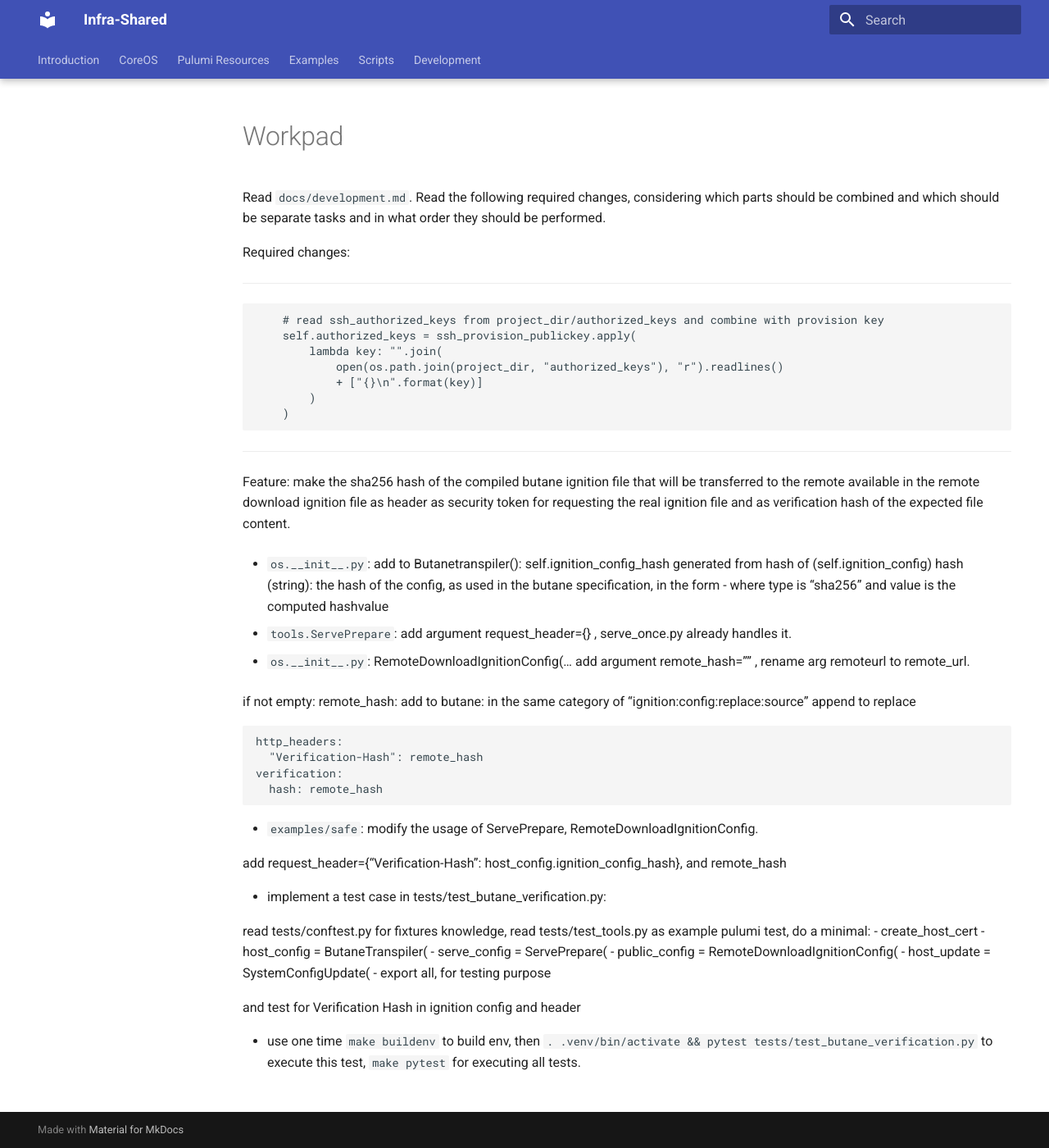
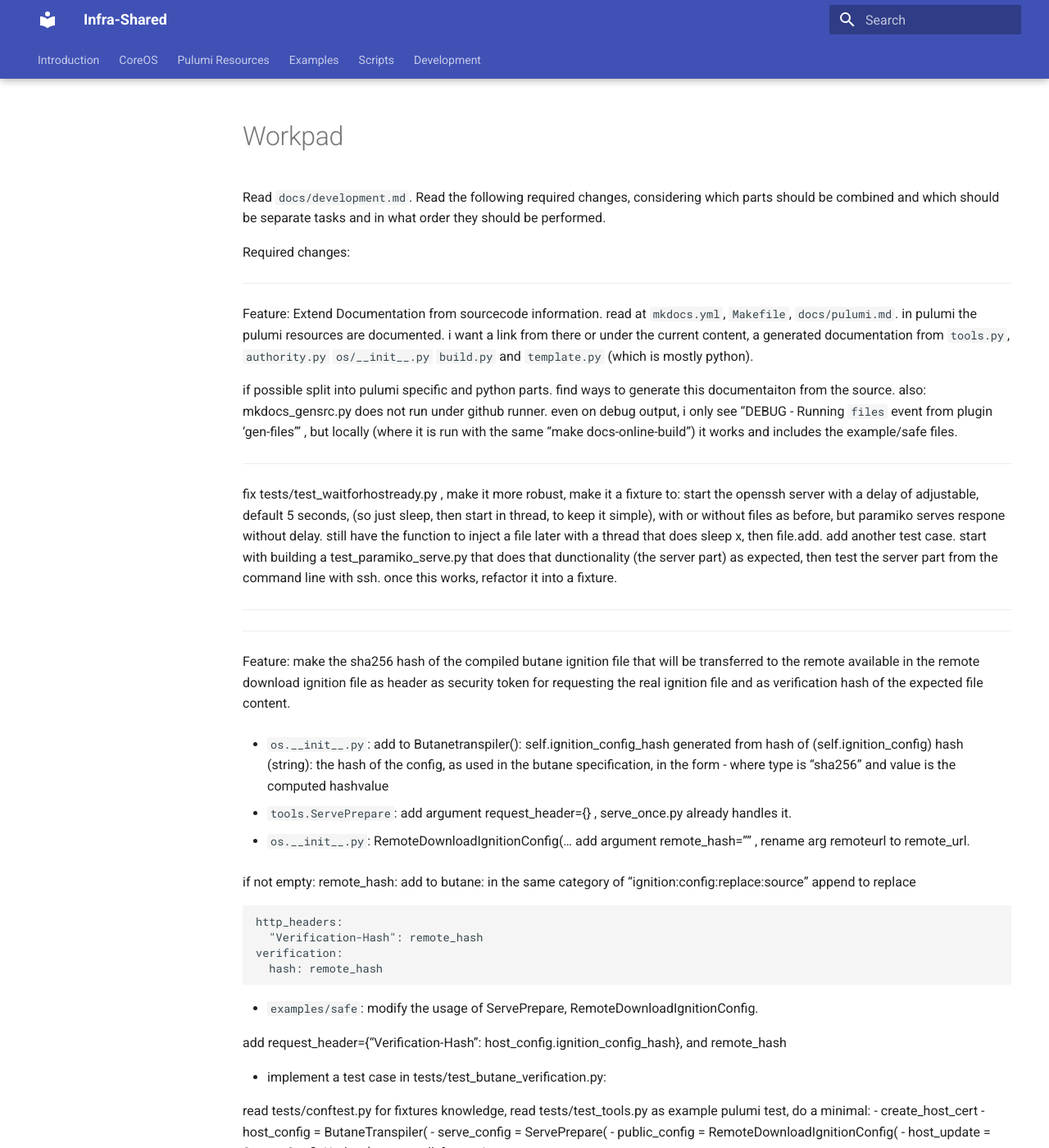
Before and after one commit to wuxxin/infra-shared, an MkDocs documentation site: the page built from docs/workpad.md, in a window 1280 px wide and 1400 px high. Shown: the whole window at 82% size. Built offline with MkDocs 1.6.1 and Material for MkDocs 9.7.7, drawn with Linux system fonts in a browser that asks for light colours; some of the changed text lies outside the part shown.

Commit message:
update docs

```diff
--- a/docs/workpad.md
+++ b/docs/workpad.md
@@ -5,15 +5,28 @@ Read the following required changes, considering which parts should be combined
 
 Required changes:
 
+
+---
+Feature: Extend Documentation from sourcecode information.
+read at `mkdocs.yml`, `Makefile`, `docs/pulumi.md`.
+in pulumi the pulumi resources are documented. i want a link from there or under the current content, a generated documentation
+from `tools.py`, `authority.py` `os/__init__.py` `build.py` and `template.py` (which is mostly python).
+
+if possible split into pulumi specific and python parts.
+find ways to generate this documentaiton from the source.
+also: mkdocs_gensrc.py does not run under github runner.
+even on debug output, i only see "DEBUG   -  Running `files` event from plugin 'gen-files'" , but locally (where it is run with the same "make docs-online-build") it works and includes the example/safe files.
+
 ---
 
-        # read ssh_authorized_keys from project_dir/authorized_keys and combine with provision key
-        self.authorized_keys = ssh_provision_publickey.apply(
-            lambda key: "".join(
-                open(os.path.join(project_dir, "authorized_keys"), "r").readlines()
-                + ["{}\n".format(key)]
-            )
-        )
+fix tests/test_waitforhostready.py , make it more robust, make it a fixture to: start the openssh server with a delay of adjustable, default 5 seconds, (so just sleep, then start in thread, to keep it simple), with or without files as before, but paramiko serves respone without delay. still have the function to inject a file later with a thread that does sleep x, then file.add. add another test case.
+start with building a test_paramiko_serve.py that does that dunctionality (the server part) as expected, then test the server part from the command line with ssh. once this works, refactor it into a fixture.
+
+
+---
+
+
+
 ---
 
 Feature: make the sha256 hash of the compiled butane ignition file that will be transferred to the remote available in the remote download ignition file as header as security token for requesting the real ignition file and as verification hash of the expected file content.
@@ -55,3 +68,14 @@ read tests/conftest.py for fixtures knowledge, read tests/test_tools.py as examp
 and test for Verification Hash in ignition config and header
 
 - use one time `make buildenv` to build env, then `. .venv/bin/activate && pytest tests/test_butane_verification.py` to execute this test, `make pytest` for executing all tests.
+
+
+---
+
+        # read ssh_authorized_keys from project_dir/authorized_keys and combine with provision key
+        self.authorized_keys = ssh_provision_publickey.apply(
+            lambda key: "".join(
+                open(os.path.join(project_dir, "authorized_keys"), "r").readlines()
+                + ["{}\n".format(key)]
+            )
+        )
```
Also changed, not shown: README.md (+0 -6 lines), docs/development.md (+2 -1 lines).
